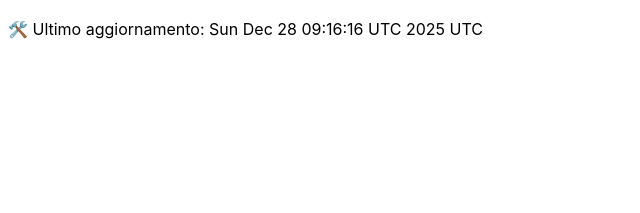
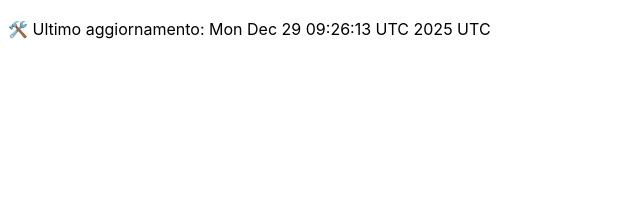
Before and after one commit to DanteTrb/DanteTrb.github.io, a Jekyll site: the page built from badges.md, in a window 1280 px wide. Shown: the top 213 px of the page, without its empty margins (0-640 px from the left). Built offline with Jekyll 4.4.1, drawn with Linux system fonts in a browser that asks for light colours; our own code applies the rules of GitHub Pages for plain Markdown files.

Commit message:
🛠️ Aggiornamento automatico badge

```diff
--- a/badges.md
+++ b/badges.md
@@ -1 +1 @@
-🛠️ Ultimo aggiornamento: Sun Dec 28 09:16:16 UTC 2025 UTC
+🛠️ Ultimo aggiornamento: Mon Dec 29 09:26:13 UTC 2025 UTC
```
